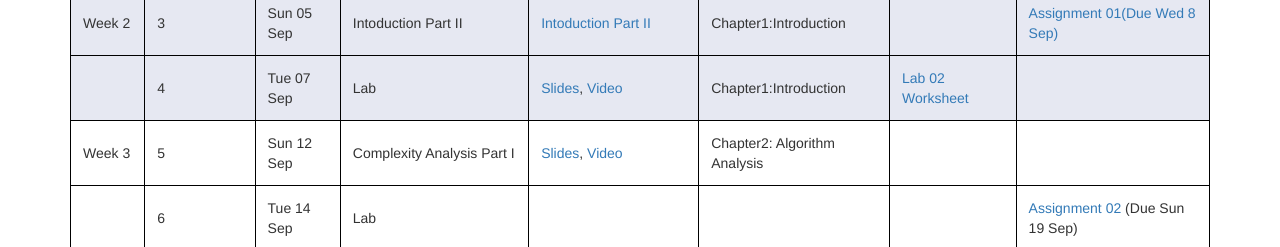
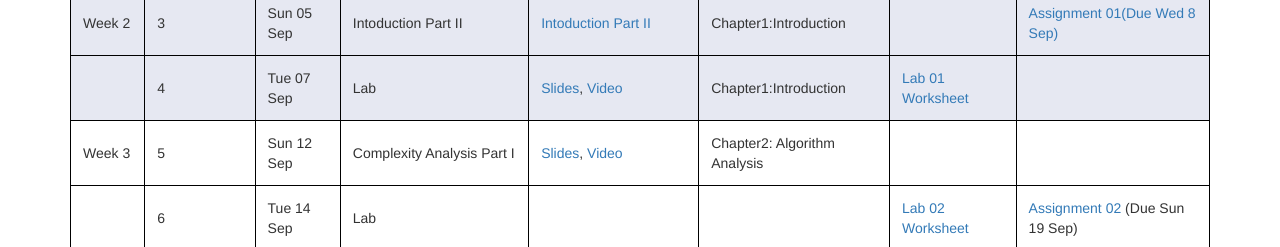
Before and after one commit to salrehaili/salrehaili.github.io, a plain HTML site: page fa21/CS211/index.html in a window 1280 px wide. Shown: the part 663-910 px from the top of the page. Drawn offline with nearby package versions, Linux system fonts and the light colour scheme; some packages are replaced by stand-ins of ours.

Commit message:
add the link of lab02 worksheet

```diff
--- a/fa21/CS211/index.html
+++ b/fa21/CS211/index.html
@@ -263,7 +263,7 @@ Lab
 </td><td>
 Chapter1:Introduction
 </td><td>
-    <div><a href="./assets/docs/Lab01.pdf" target="_blank"> Lab 02 Worksheet</a></div>
+    <div><a href="./assets/docs/Lab01.pdf" target="_blank"> Lab 01 Worksheet</a></div>
 </td><td>
     <!--assginment-->
 </td></tr>
@@ -298,6 +298,7 @@ Lab
 </td><td>
 </td><td>
 </td><td>
+    <div><a href="./assets/docs/Lab02.pdf" target="_blank"> Lab 02 Worksheet</a></div>
 </td><td>
     <div><a href="./assets/docs/assignment02.pdf" target="_blank">Assignment 02</a> (Due Sun 19 Sep)</div>
 </td></tr>
```
